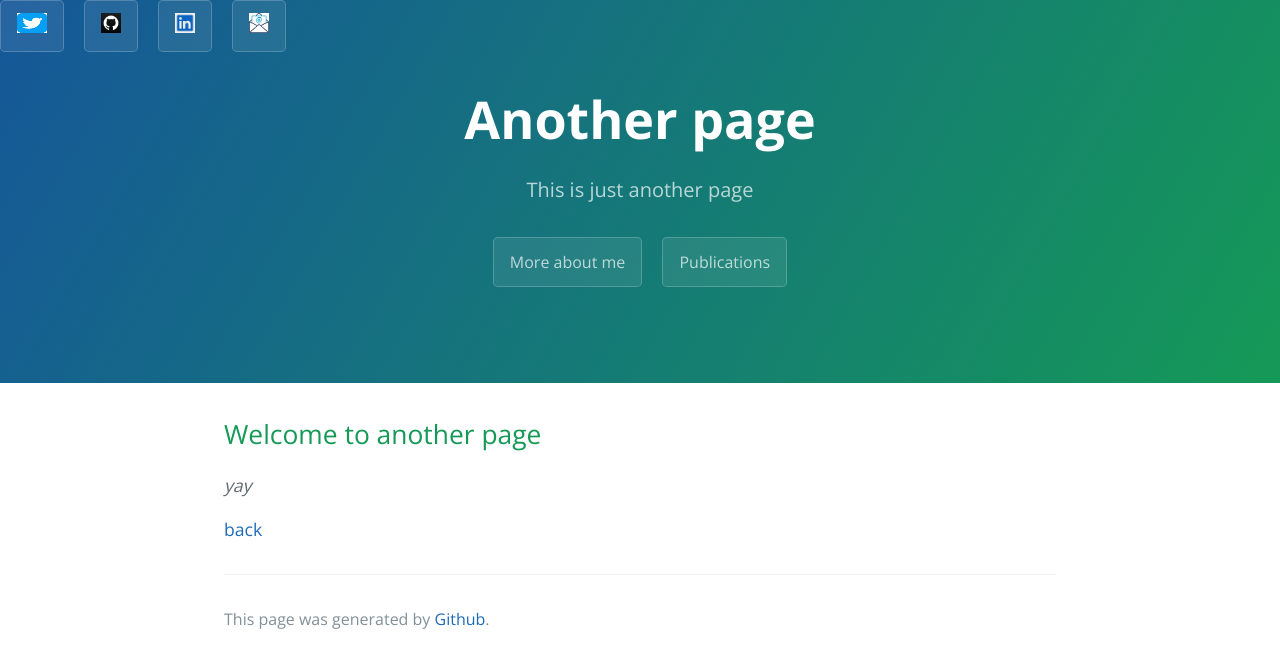
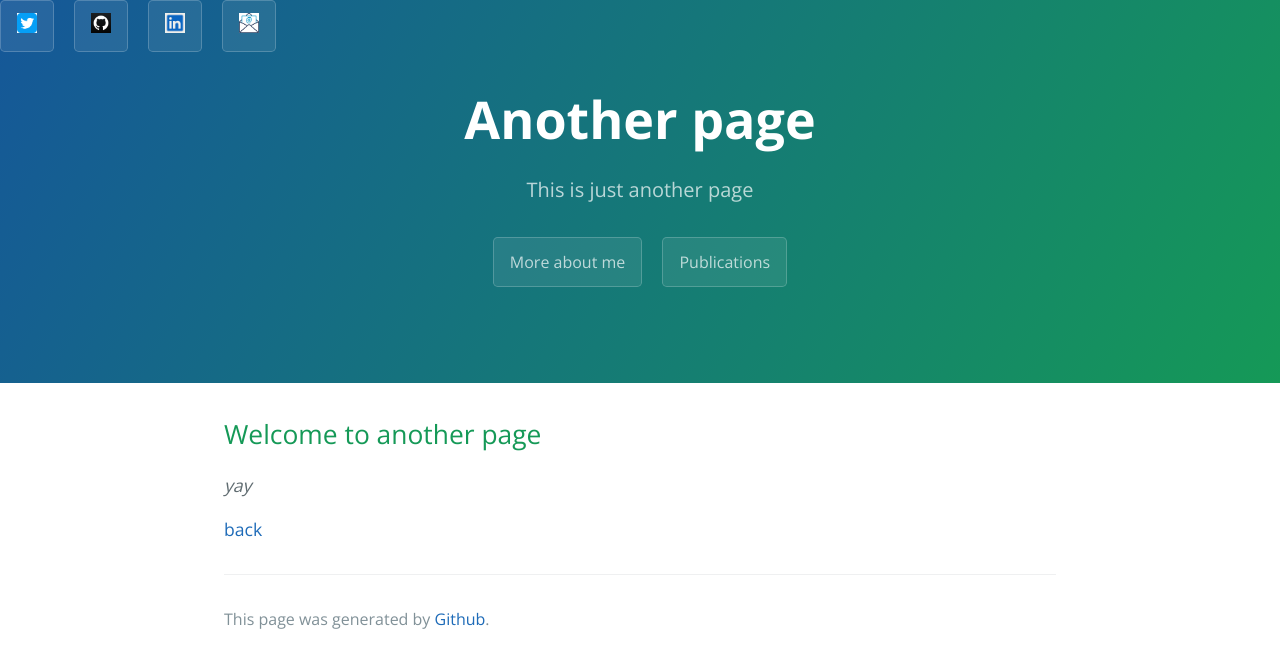
Before and after one commit to srrudrar/srrudrar.github.io, a Jekyll site: the page built from another-page.md, in a window 1280 px wide. Shown: the top 668 px of the page. Built offline with Jekyll 4.4.1, drawn with Linux system fonts in a browser that asks for light colours.

Commit message:
Update default.html

```diff
--- a/_layouts/default.html
+++ b/_layouts/default.html
@@ -36,7 +36,7 @@
   <ul>
     <li><z href="{{ "https://twitter.com/SrihitaR" }}" class="btn">
          <img alt="Twitter" src="Twitter.png"
-         width=30" height=20"> </z>
+         width=20" height=20"> </z>
     <z href="{{ "https://github.com/srrudrar" }}" class="btn">
          <img alt="Github" src="Github.png"
          width=20" height=20"> </z>
```
